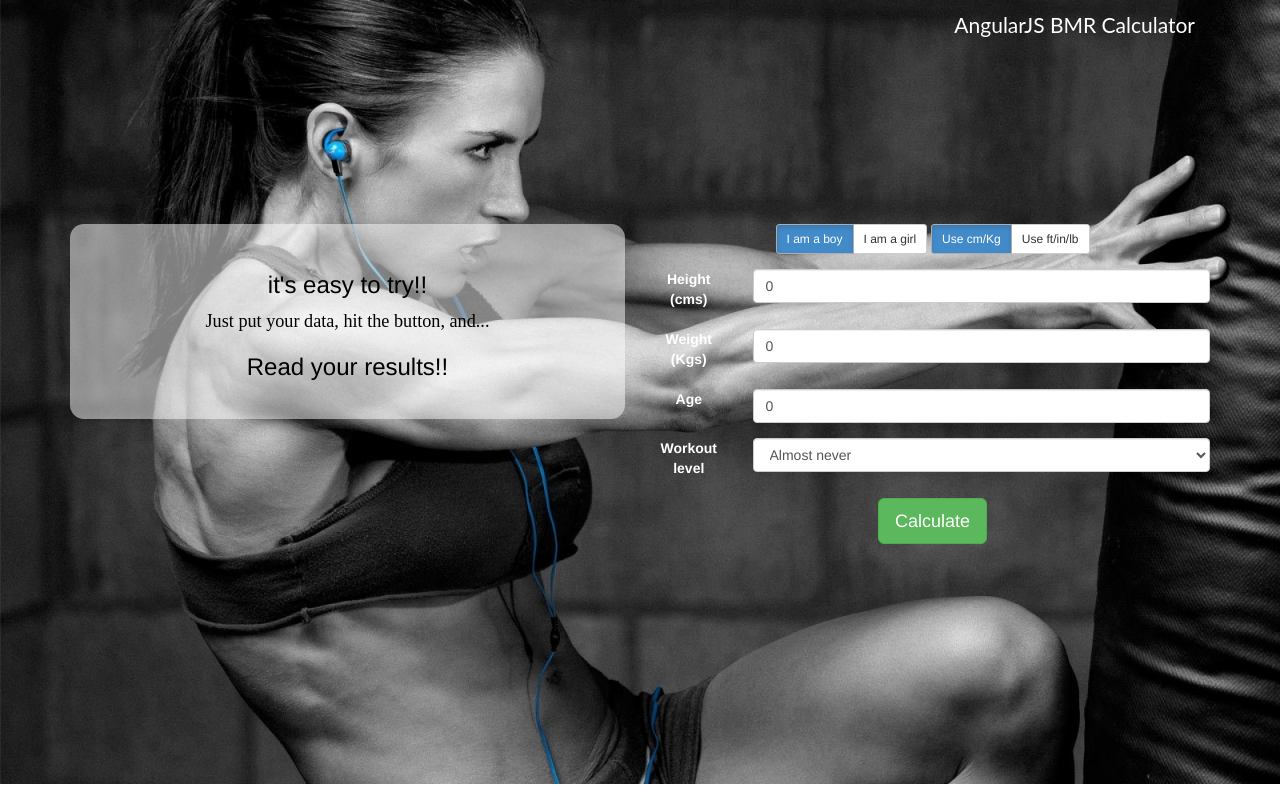
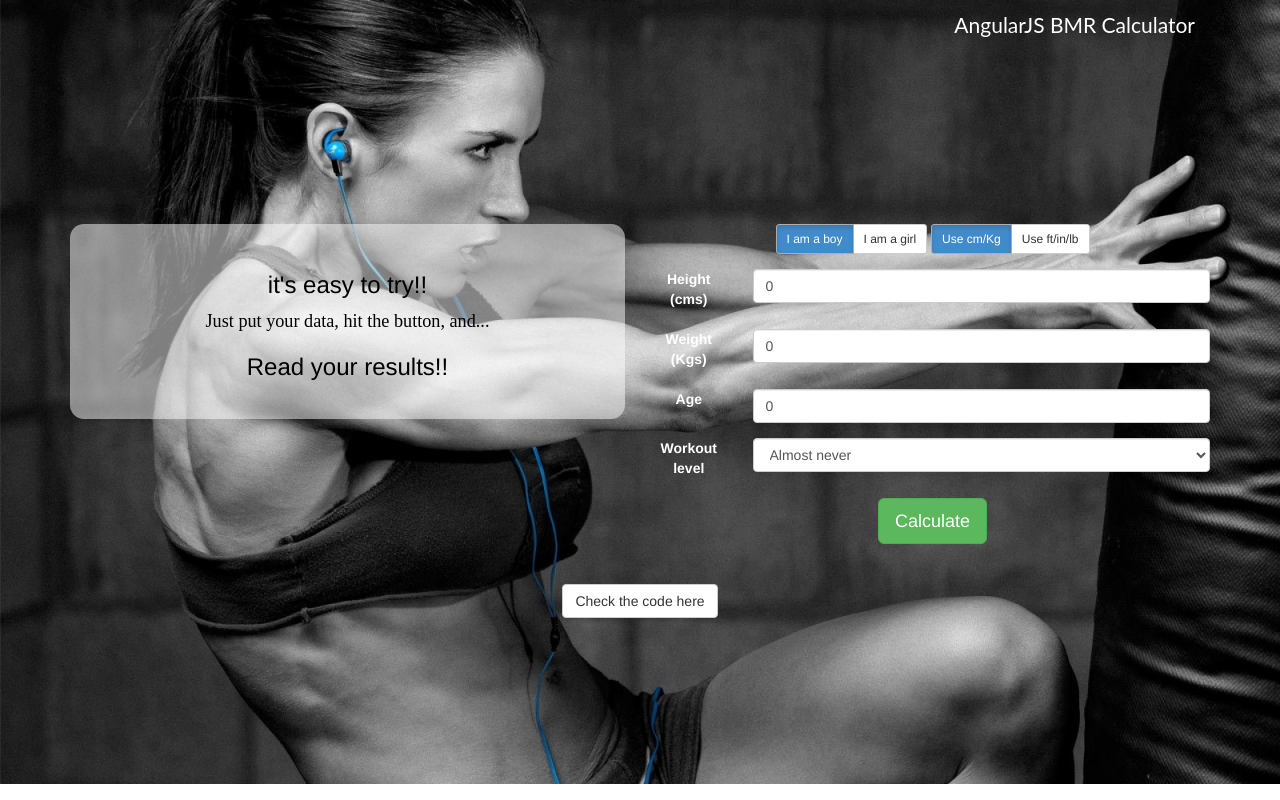
Before and after one commit to dmonyo/angularjs-bmr-example, a plain HTML site: page index.html in a window 1280 px wide. Drawn offline with nearby package versions, Linux system fonts and the light colour scheme.

Commit message:
add github button

```diff
--- a/index.html
+++ b/index.html
@@ -149,6 +149,12 @@
               </div>
 
           </div>
+          <br><br>
+          <div class="row text-center">
+            <a  class="btn btn-default" href="https://github.com/dmonyo/angularjs-bmr-example">
+              <i class="fa fa-github fa-2x" aria-hidden="true"></i> Check the code here
+            </a>
+          </div>
 
       </div>
     </div>
```
